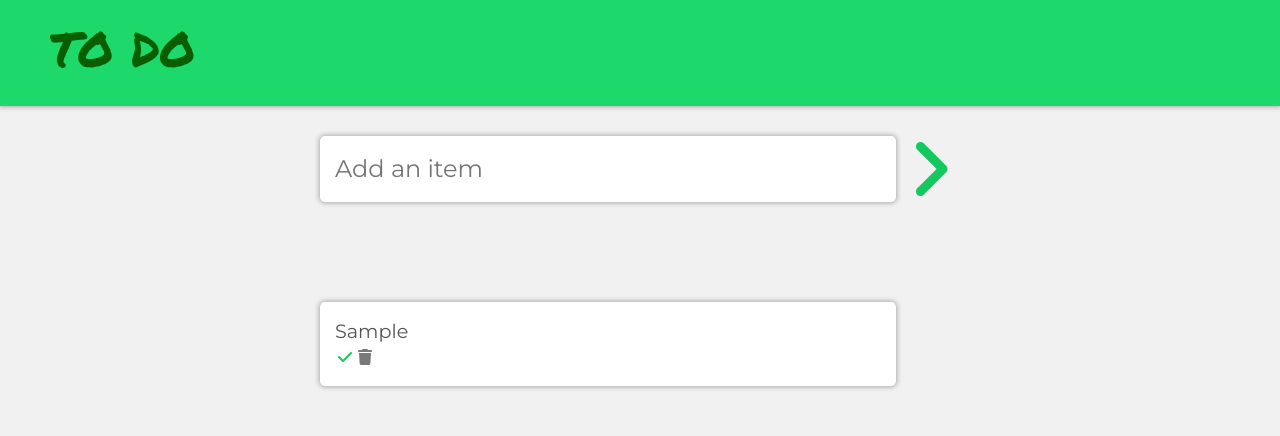
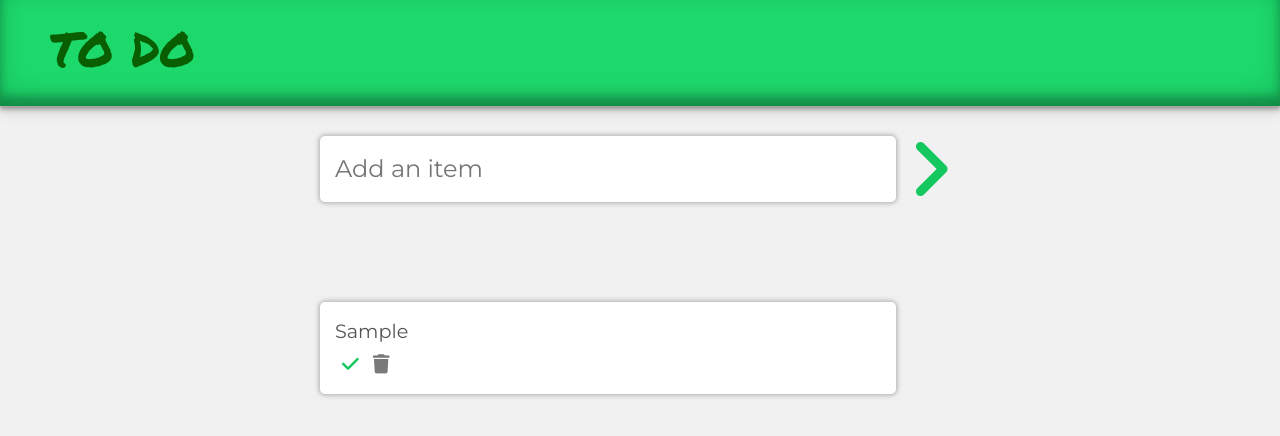
Before and after one commit to btl28/Todo-list, a React (Create React App) app: page / in a window 1280 px wide. Both pictures are taken after typing "Sample" into the empty fields and a click on the button 929 px from the left and 169 px from the top of the page. Shown: the top 436 px of the page. Built offline with nearby package versions, Linux system fonts and the light colour scheme.

Commit message:
Finish app v1.

```diff
--- a/src/styles.css
+++ b/src/styles.css
@@ -8,7 +8,14 @@ body {
 }
 
 .header {
-    box-shadow: 0 0 5px 1px rgb(170, 170, 170);
+    box-shadow: rgba(0, 0, 0, 0.17) 0px -10px 25px 0px inset,
+    rgba(0, 0, 0, 0.15) 0px -10px 10px 0px inset,
+    rgba(0, 0, 0, 0.1) 0px -10px 10px 0px inset,
+    rgba(0, 0, 0, 0.06) 0px 2px 1px,
+    rgba(0, 0, 0, 0.09) 0px 4px 2px,
+    rgba(0, 0, 0, 0.09) 0px 5px 4px,
+    rgba(0, 0, 0, 0.09) 0px 5px 8px,
+    rgba(0, 0, 0, 0.09) 0px 5px 16px;
     padding: 20px 50px;
     background-color: rgb(29, 216, 107);
     color: rgb(8, 94, 0);
@@ -63,7 +70,6 @@ form.create-note i {
     display: inline-block;
     border: none;
     color: rgb(20, 199, 94);
-    transition: 0.1s;
     margin-left: 5px;
     text-align: right;
     background-color: rgb(241, 241, 241);
@@ -96,7 +102,8 @@ form.create-note button:hover {
 .item button {
     outline: none;
     border: none;
-    padding: 1px 3px;
+    padding: 5px 7px 0px 7px;
+    font-size: 1.2rem;
 }
 
 .item button:hover {
@@ -145,7 +152,7 @@ form.create-note button:hover {
     }
 
     .item p {
-        font-size: 3rem;
+        font-size: 4rem;
     }
 
     .submit-btn {
@@ -170,4 +177,11 @@ form.create-note button:hover {
         display: block;
         width: 100%;
     }
+
+    .item button {
+        outline: none;
+        border: none;
+        padding: 20px 50px 0px 20px;
+        font-size: 4rem;
+    }
 }
```
